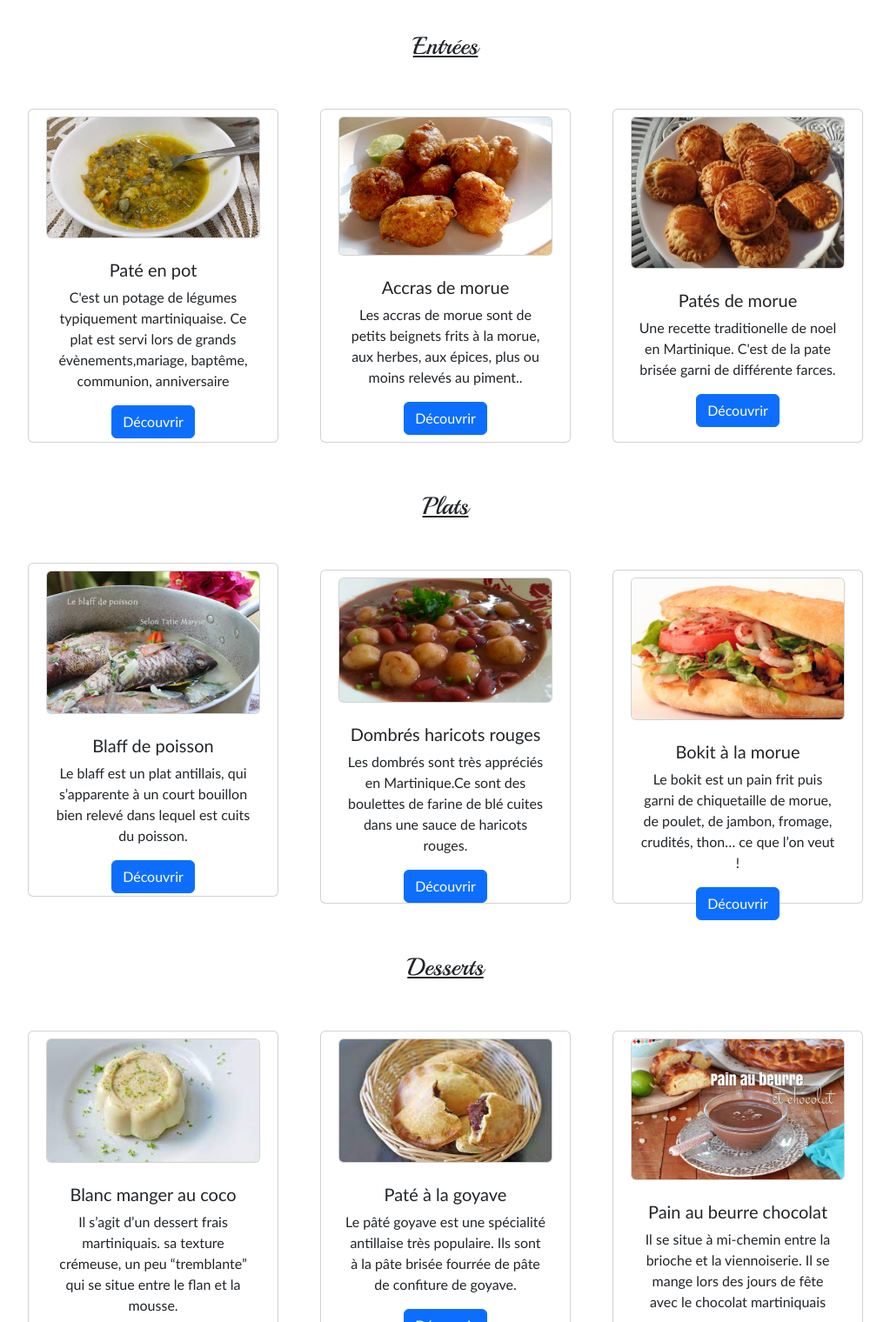
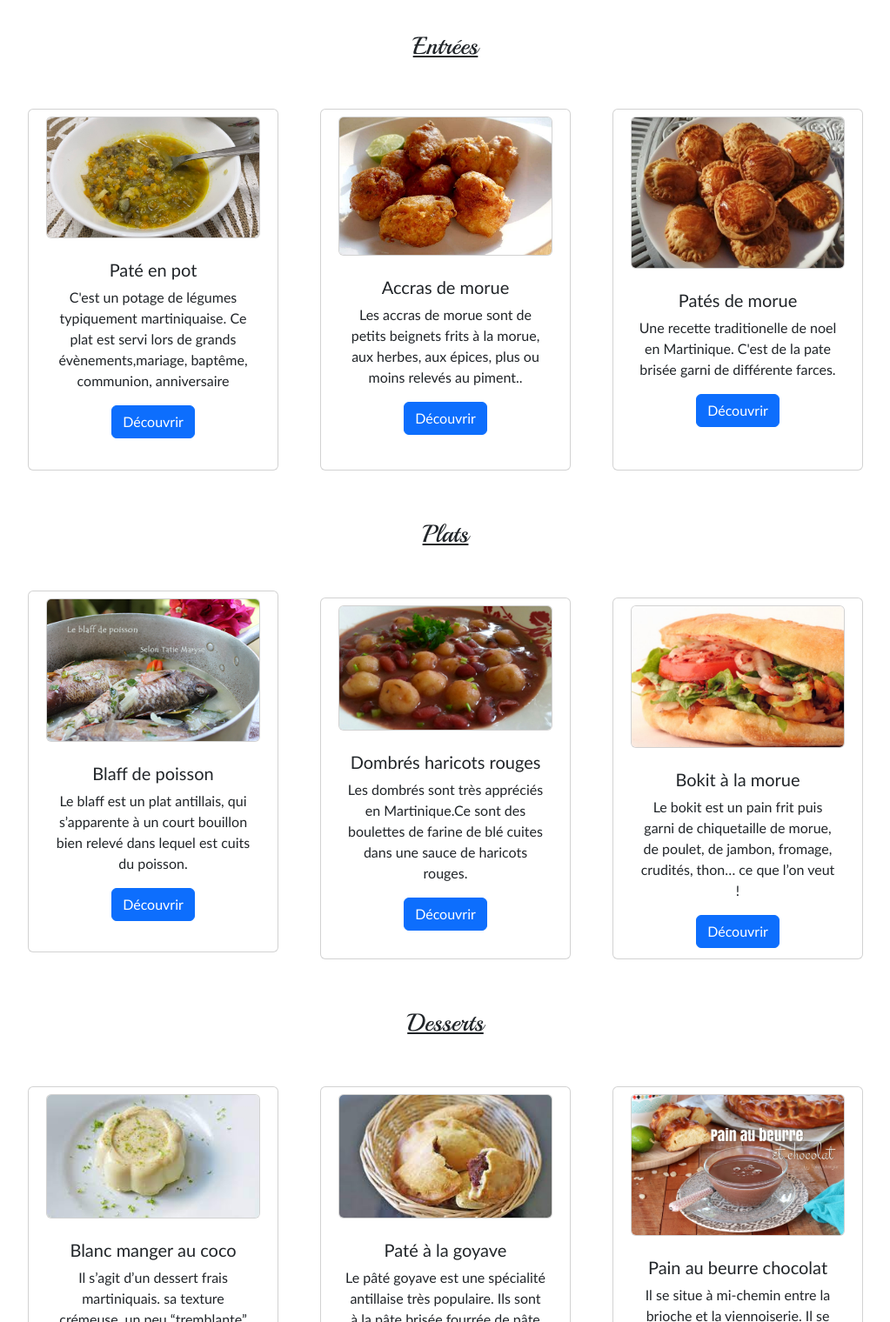
Before and after one commit to rachelle22/La-cuisine-creole-de-Rachelle, a plain HTML site: page index.html in a window 1280 px wide. Shown: the part 1280-2800 px from the top of the page at 87% size, without its empty margins (128-1151 px from the left). Drawn offline with nearby package versions, Linux system fonts and the light colour scheme.

Commit message:
Update index.html

```diff
--- a/index.html
+++ b/index.html
@@ -93,7 +93,7 @@
           <p class="text-center h3 text-decoration-underline m-5 pol">Entrées</p>
         </div>
         <section class="row  d-flex justify-content-center">
-          <div class="card my-2" style="width: 18rem; height: 24rem;">
+          <div class="card my-2" style="width: 18rem; height: 26rem;">
             <img class="card m-2" src="paté_en_pot.jpg" alt="Card image cap">
             <div class="card-body">
               <h5 class="card-title">Paté en pot</h5>
@@ -102,7 +102,7 @@
               <a href="https://saveurcaraibes.com/pateenpot/" class="btn btn-primary">Découvrir</a>
             </div>
           </div>
-          <div class="card mx-5 my-2" style="width: 18rem; height: 24rem;">
+          <div class="card mx-5 my-2" style="width: 18rem; height: 26rem;">
             <img class="card m-2" src="accras-de-morue.jpg" alt="Card image cap">
             <div class="card-body">
               <h5 class="card-title">Accras de morue</h5>
@@ -112,7 +112,7 @@
                 class="btn btn-primary">Découvrir</a>
             </div>
           </div>
-          <div class="card my-2" style="width: 18rem; height: 24rem;">
+          <div class="card my-2" style="width: 18rem; height: 26rem;">
             <img class="card m-2 " src="patés.jpg" alt="Card image cap">
             <div class="card-body">
               <h5 class="card-title">Patés de morue</h5>
@@ -127,7 +127,7 @@
           <p class="text-center h3 text-decoration-underline m-5 pol">Plats</p>
         </div>
         <section class="row  d-flex justify-content-center">
-          <div class="card" style="width: 18rem; height: 24rem;">
+          <div class="card" style="width: 18rem; height: 26rem;">
             <img class="card m-2 my-2" src="blaff-de-poisson.jpg" alt="Card image cap">
             <div class="card-body">
               <h5 class="card-title">Blaff de poisson</h5>
@@ -137,7 +137,7 @@
                 class="btn btn-primary">Découvrir</a>
             </div>
           </div>
-          <div class="card mx-5 my-2" style="width: 18rem; height: 24rem;">
+          <div class="card mx-5 my-2" style="width: 18rem; height: 26rem;">
             <img class="card m-2" src="dombres-haricots-rouges.jpg" alt="Card image cap">
             <div class="card-body">
               <h5 class="card-title">Dombrés haricots rouges</h5>
@@ -147,7 +147,7 @@
                 class="btn btn-primary">Découvrir</a>
             </div>
           </div>
-          <div class="card my-2" style="width: 18rem; height: 24rem;">
+          <div class="card my-2" style="width: 18rem; height: 26rem;">
             <img class="card m-2" src="bokit.jpg" alt="Card image cap">
             <div class="card-body">
               <h5 class="card-title">Bokit à la morue</h5>
@@ -164,7 +164,7 @@
           <p class="text-center h3 text-decoration-underline m-5 pol">Desserts</p>
         </div>
         <section class="row d-flex justify-content-center mb-5">
-          <div class="card my-2" style="width: 18rem; height: 24rem;">
+          <div class="card my-2" style="width: 18rem; height: 26rem;">
             <img class="card m-2" src="balnc_manger_coco.jpeg" alt="Card image cap">
             <div class="card-body">
               <h5 class="card-title">Blanc manger au coco</h5>
@@ -173,7 +173,7 @@
               <a href="https://www.tatiemaryse.com/blanc-manger-coco/" class="btn btn-primary">Découvrir</a>
             </div>
           </div>
-          <div class="card  mx-5 my-2" style="width: 18rem; height: 24rem;">
+          <div class="card  mx-5 my-2" style="width: 18rem; height: 26rem;">
             <img class="card m-2" src="paté_goyave.jpeg" alt="Card image cap">
             <div class="card-body">
               <h5 class="card-title">Paté à la goyave</h5>
@@ -182,7 +182,7 @@
               <a href="https://www.pinterest.fr/pin/825847650400583592/" class="btn btn-primary">Découvrir</a>
             </div>
           </div>
-          <div class="card my-2" style="width: 18rem; height: 24rem;">
+          <div class="card my-2" style="width: 18rem; height: 26rem;">
             <img class="card m-2" src="pain_au_beurre_chocolat.jpeg" alt="Card image cap">
             <div class="card-body">
               <h5 class="card-title">Pain au beurre chocolat</h5>
```
